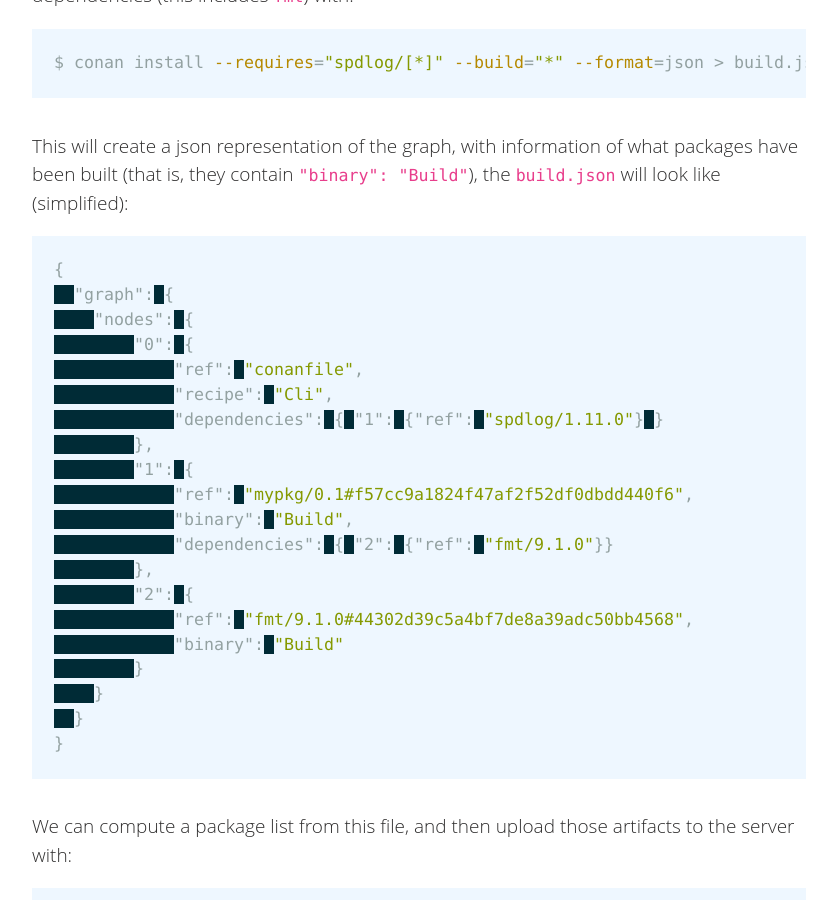
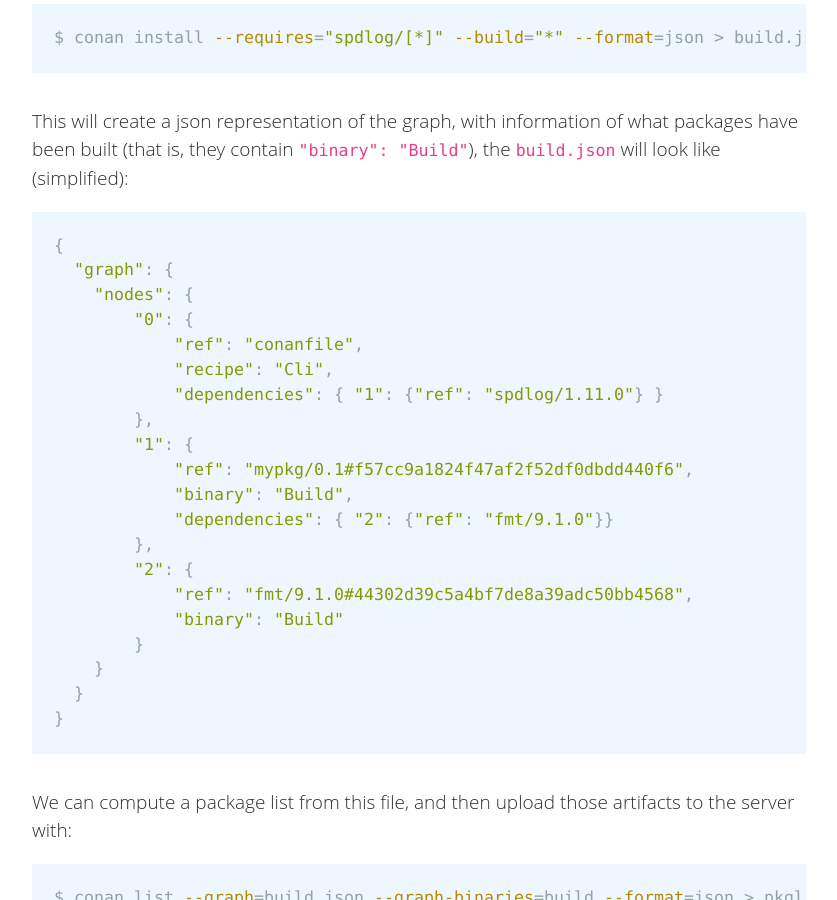
Before and after one commit to conan-io/conan-io.github.io, a Jekyll site: the page built from _posts/2023-06-28-Conan-bulk-package-operations.markdown, in a window 1280 px wide and 900 px high, scrolled down 5117 px. Shown: the whole window, without its empty margins (20-857 px from the left). Built offline with Jekyll 4.4.1, drawn with Linux system fonts in a browser that asks for light colours; comment, search, counter and statistics services are not loaded; some of the changed text lies outside the part shown.

Commit message:
fix json rendering

````diff
--- a/_posts/2023-06-28-Conan-bulk-package-operations.markdown
+++ b/_posts/2023-06-28-Conan-bulk-package-operations.markdown
@@ -26,32 +26,31 @@ $ conan list "*:*" --format=json > pkglist.json
 
 will generate a ``pkglists.json`` file that looks like this (simplified, not complete):
 
-```json
+```javascript
 {
-    "Local Cache": {
-        "zlib/1.2.12": {
-            "revisions": {
-                "b1fd071d8a2234a488b3ff74a3526f81": {
-                    "timestamp": 1667396813.987,
-                    "packages": {
-                        "ae9eaf478e918e6470fe64a4d8d4d9552b0b3606": {
-                            "revisions": {
-                                "19808a47de859c2408ffcf8e5df1fdaf": {}
-                            },
-                            "info": {
-                                "settings": {
-                                    "arch": "x86_64",
-                                    "os": "Windows"
-                                }
-                            }
-                        }
-                    }
+  "conancenter": {
+    "zlib/1.2.12": {
+      "revisions": {
+        "b1fd071d8a2234a488b3ff74a3526f81": {
+          "timestamp": 1667396813.987,
+          "packages": {
+            "ae9eaf478e918e6470fe64a4d8d4d9552b0b3606": {
+              "revisions": {
+                "19808a47de859c2408ffcf8e5df1fdaf": {}
+              },
+              "info": {
+                "settings": {
+                  "arch": "x86_64",
+                  "os": "Windows"
                 }
+              }
             }
-        },
-        "zlib/1.2.13": {
+          }
         }
-    }
+      }
+    },
+    "zlib/1.2.13": {}
+  }
 }
 ```
 
@@ -102,7 +101,7 @@ $ conan download zlib/1.2.12:* -p "os=Windows" -r=conancenter --format=json > do
 The resulting ``downloaded.json`` file will look like:
 
 
-```json
+```javascript
 {
    "Local Cache": {
         "zlib/1.2.12": {
@@ -161,7 +160,7 @@ $ conan install --requires="spdlog/[*]" --build="*" --format=json > build.json
 This will create a json representation of the graph, with information of what packages have been built (that is, they contain ``"binary": "Build"``),
 the ``build.json`` will look like (simplified):
 
-```json
+```javascript
 {
   "graph": {
     "nodes": {
````
